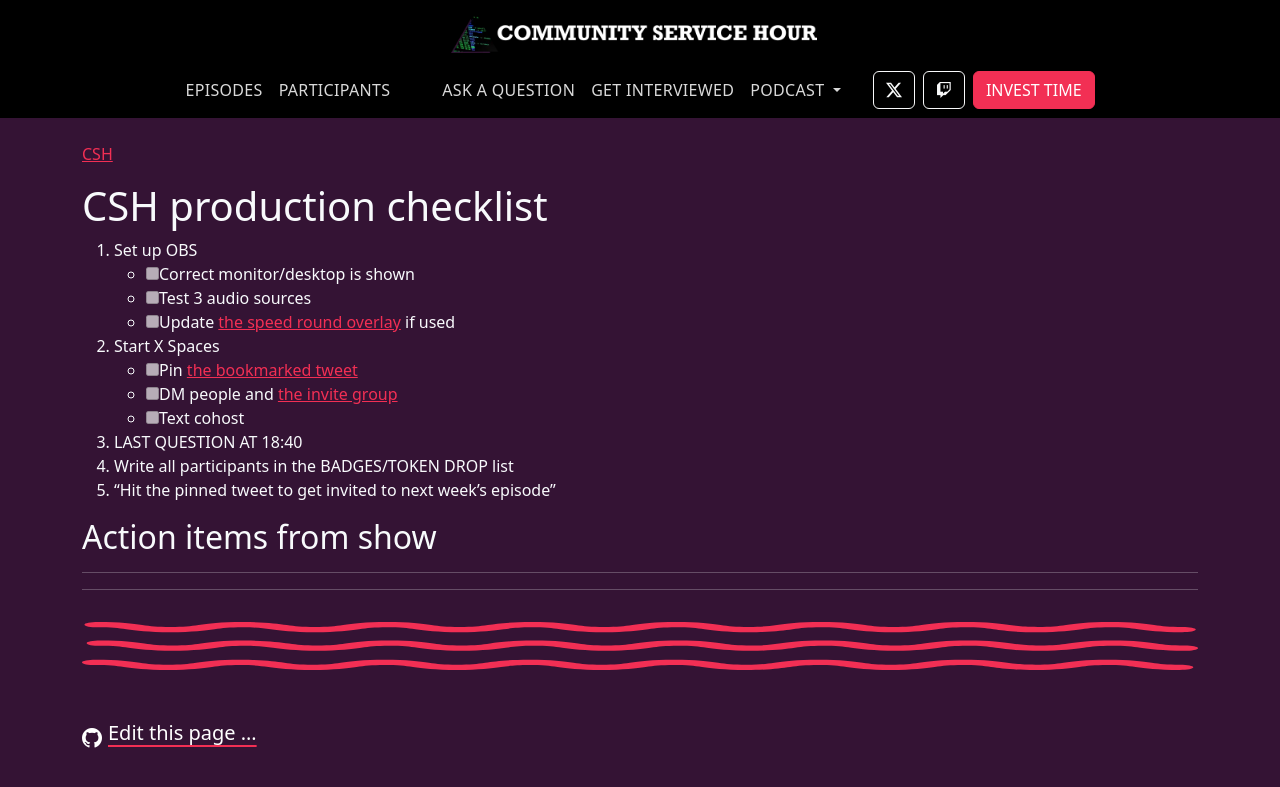
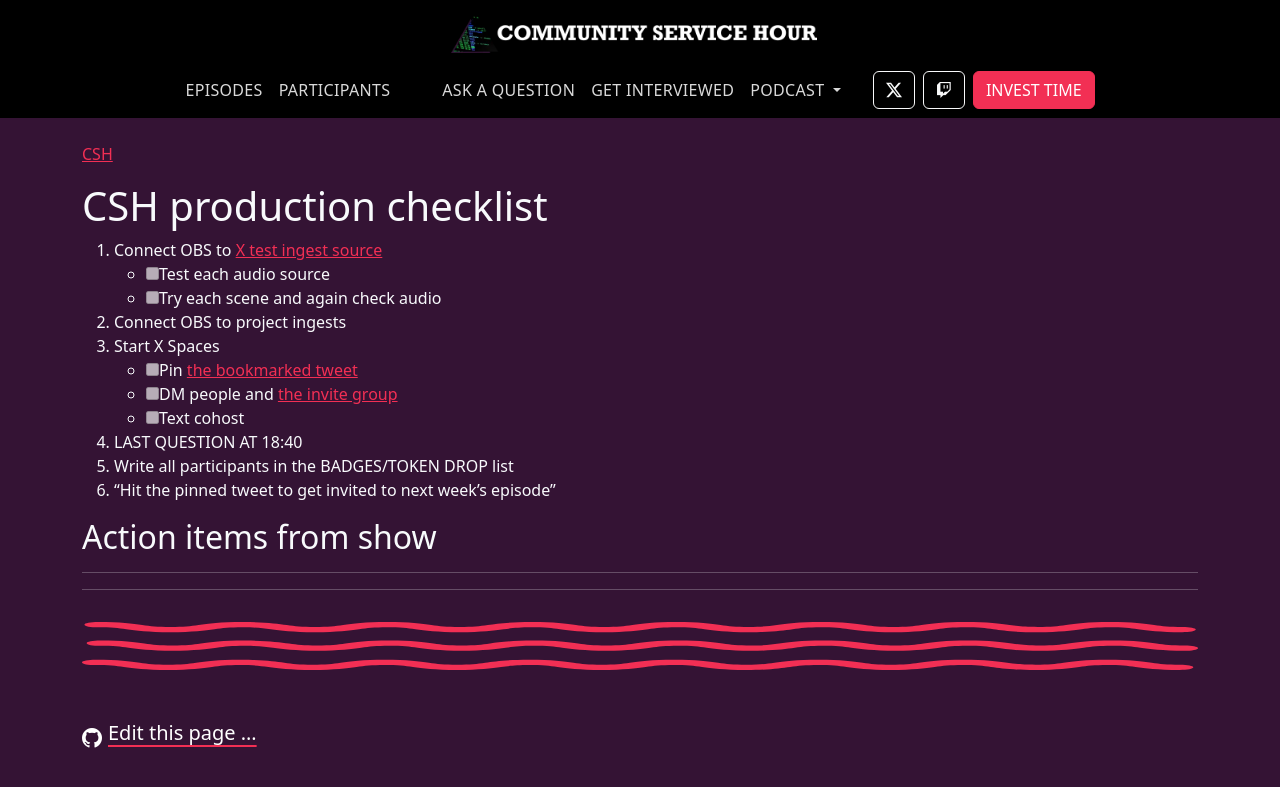
Before and after one commit to community-service/hour.gg, a Jekyll site: the page built from instructions/Production checklist.md, in a window 1280 px wide. Shown: the top 787 px of the page. Built offline with Jekyll 4.4.1, drawn with Linux system fonts in a browser that asks for light colours; our own code applies the rules of GitHub Pages for plain Markdown files.

```diff
--- a/instructions/Production checklist.md
+++ b/instructions/Production checklist.md
@@ -4,17 +4,17 @@ layout: page
 
 # CSH production checklist
 
-1. Set up OBS
-   - [ ] Correct monitor/desktop is shown
-   - [ ] Test 3 audio sources
-   - [ ] Update [the speed round overlay](https://docs.google.com/presentation/u/0/d/1mrGvf7likfi4mWFy3_44TmstNSrDfO2kQZ_d-thxCR4/edit) if used
-2. Start X Spaces
+1. Connect OBS to [X test ingest source](https://studio.x.com/live/sources)
+   - [ ] Test each audio source
+   - [ ] Try each scene and again check audio
+2. Connect OBS to project ingests
+3. Start X Spaces
    - [ ] Pin [the bookmarked tweet](https://x.com/i/bookmarks/1580008360044281857)
    - [ ] DM people and [the invite group](https://x.com/messages/1529222046370217990)
    - [ ] Text cohost
-3. LAST QUESTION AT 18:40
-4. Write all participants in the BADGES/TOKEN DROP list
-5. "Hit the pinned tweet to get invited to next week's episode"
+4. LAST QUESTION AT 18:40
+5. Write all participants in the BADGES/TOKEN DROP list
+6. "Hit the pinned tweet to get invited to next week's episode"
 
 ## Action items from show
 
```
Also changed, not shown: instructions/Postproduction checklist.md (+2 -7 lines), 1 other file.
